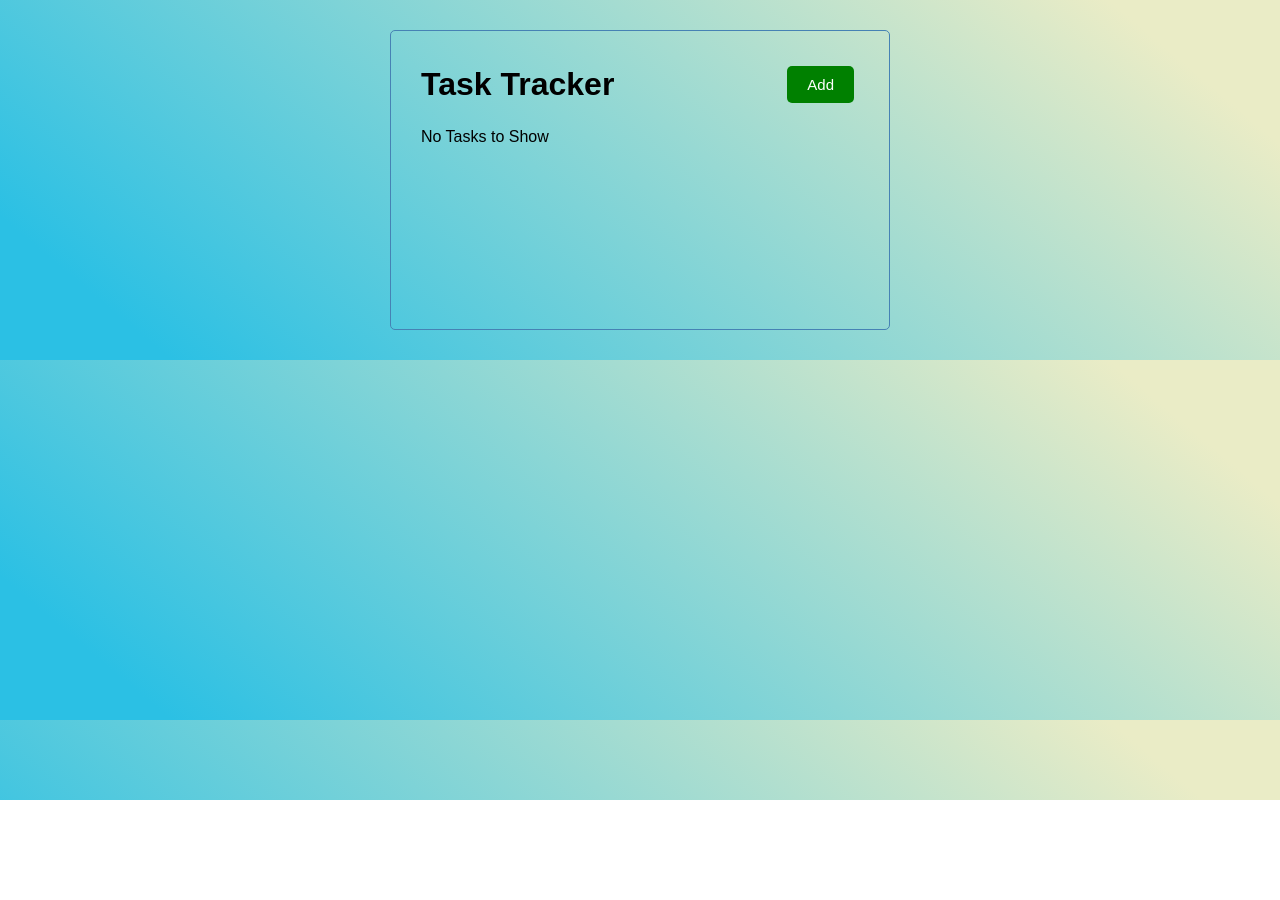
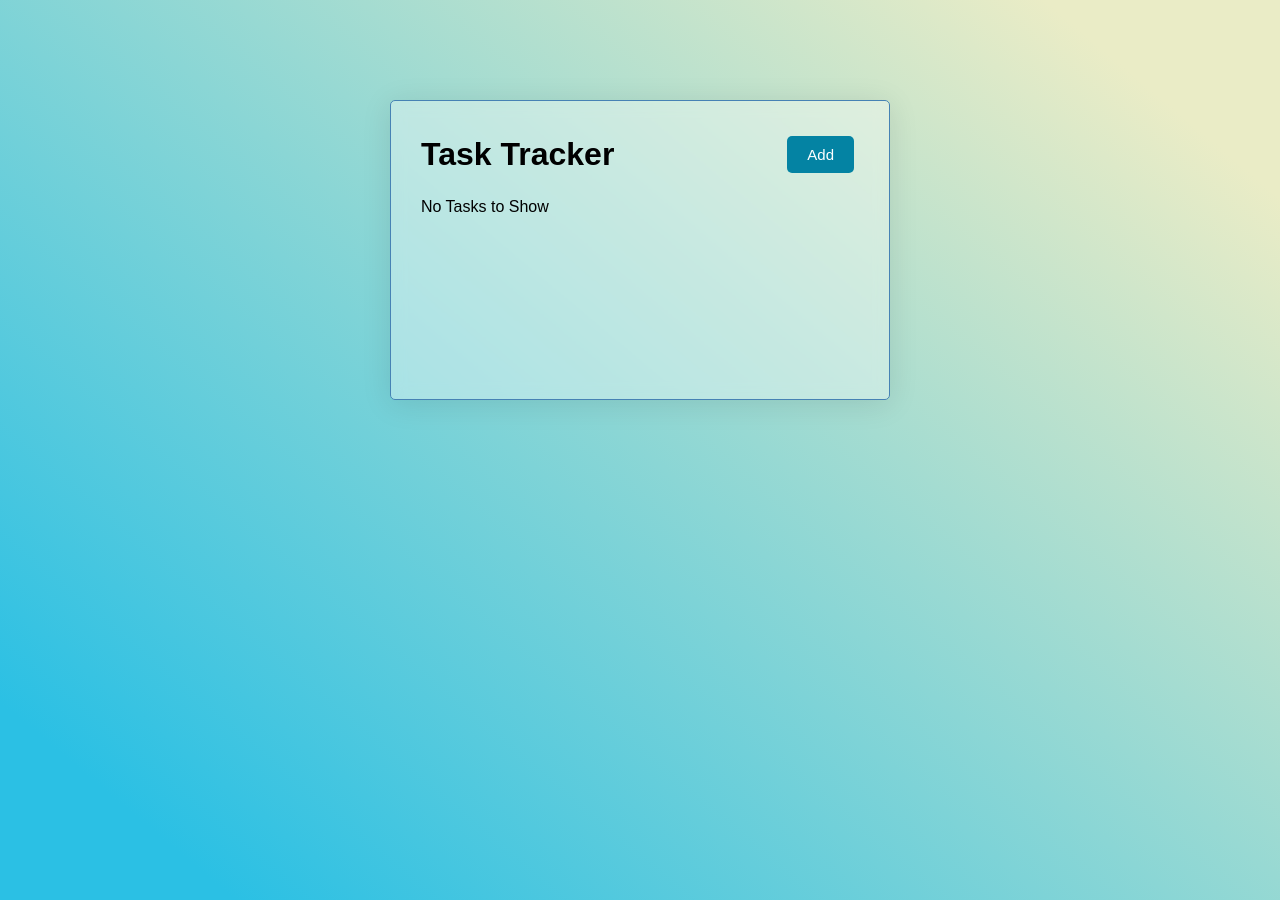
Before and after one commit to Janiite/react-to-do, a React (Create React App) app in the folder frontend/: page / in a window 1280 px wide. Before the commit the page ends 800 px from the top, so only its background shows below. Built offline with nearby package versions, Linux system fonts and the light colour scheme; no server answers.

Commit message:
css commit

```diff
--- a/frontend/src/Components/Header.jsx
+++ b/frontend/src/Components/Header.jsx
@@ -7,7 +7,7 @@ const Header = ({ title, onAdd, showAdd }) => {
     <header className="header">
       <h1>{title}</h1>
       <Button
-        color={showAdd ? "red" : "green"}
+        color={showAdd ? "red" : "#0483a3 "}
         text={showAdd ? "Close" : "Add"}
         onClick={onAdd}
       />
--- a/frontend/src/index.css
+++ b/frontend/src/index.css
@@ -6,13 +6,19 @@
 }
 
 body {
+  height: 100vh;
   font-family: sans-serif;
-  background: -webkit-linear-gradient(50deg, #2BC0E4 10%, #EAECC6 90%)
+  background: -webkit-linear-gradient(50deg, #2BC0E4 10%, #EAECC6 90%);
+  background-repeat: no-repeat;
+  background-size: cover;
 }
 
 .container {
+  box-shadow: 0 4px 30px rgba(0, 0, 0, 0.1);
+  background: rgba(255, 255, 255, 0.36);
+  backdrop-filter: blur(7.7px);
   max-width: 500px;
-  margin: 30px auto;
+  margin: 100px auto;
   overflow: auto;
   min-height: 300px;
   border: 1px solid steelblue;
@@ -48,7 +54,7 @@ li:nth-child(2n) {
 
 .btn {
   display: inline-block;
-  background: #000;
+  background: #016179 ;
   color: #fff;
   border: none;
   padding: 10px 20px;
@@ -81,7 +87,7 @@ li:nth-child(2n) {
 }
 
 .task.reminder {
-  border-left: 5px solid green;
+  border-left: 5px solid #0483a3 ;
 }
 
 .task h3 {
```
